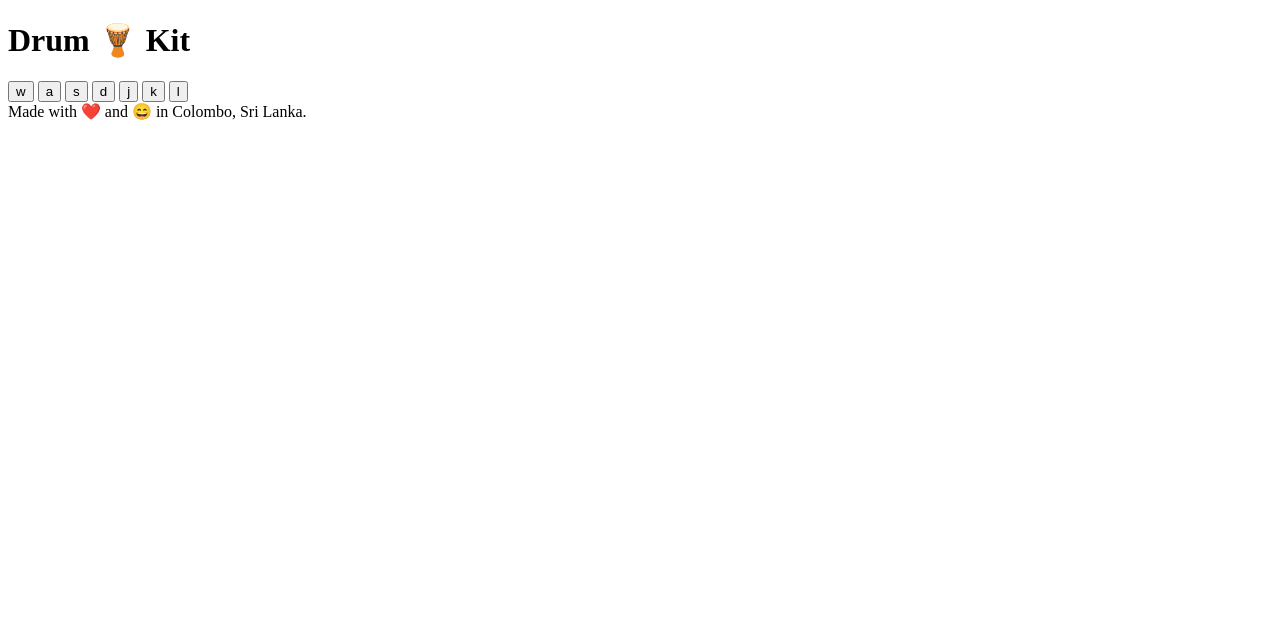
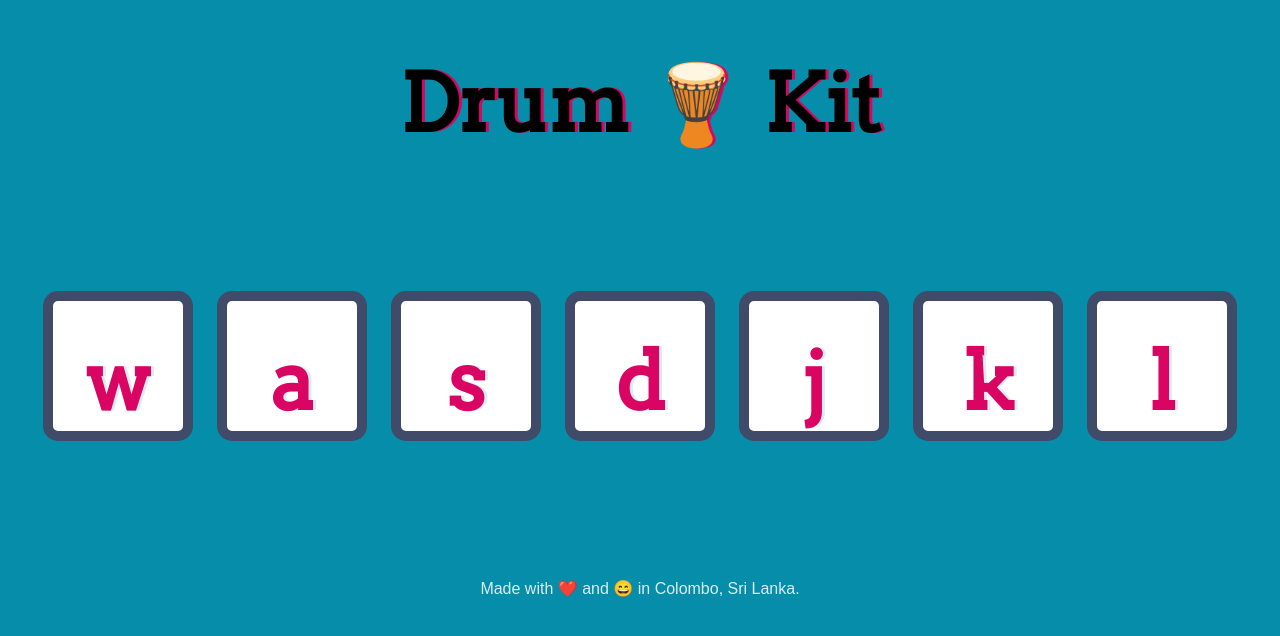
Before and after one commit to dileeka1998/Drum-Kit-Website, a plain HTML site: page index.html in a window 1280 px wide. Drawn offline with Linux system fonts and the light colour scheme.

Commit message:
add styles to the website

```diff
--- a/index.html
+++ b/index.html
@@ -22,5 +22,6 @@
     <footer>
         Made with ❤️ and 😄 in Colombo, Sri Lanka.
     </footer>
+    <script src="index.js"></script>
 </body>
 </html>
--- a/index.js
+++ b/index.js
@@ -0,0 +1,11 @@
+function handleClick() {
+    alert("I got clicked")
+}
+
+
+
+document.addEventListener('DOMContentLoaded',()=>{
+    const button = document.querySelector('button')
+
+    button.addEventListener('click',handleClick)
+})
--- a/styles.css
+++ b/styles.css
@@ -0,0 +1,54 @@
+body {
+    margin:0;
+    align-items: center;
+    justify-content:center;
+    text-align:center;
+    background-color:#068DA9;
+    overflow:hidden;
+}
+
+h1 {
+    font-size: 5rem;
+    font-family: "Arvo", cursive;
+    text-shadow: 3px 0 #DA0463;
+
+  }
+  footer {
+    color: #DBEDF3;
+    font-family: sans-serif;
+  }
+  .set {
+    margin: 10% auto;
+  }
+
+  .game-over {
+    background-color: red;
+    opacity: 0.8;
+  }
+
+  .pressed {
+    box-shadow: 0 3px 4px 0 #DBEDF3;
+    opacity: 0.5;
+  }
+
+  .red {
+    color: red;
+  }
+
+  .drum {
+    outline: none;
+    border: 10px solid #404B69;
+    font-size: 5rem;
+    font-family: 'Arvo', cursive;
+    line-height: 2;
+    font-weight: 900;
+    color: #DA0463;
+    text-shadow: 3px 0 #DBEDF3;
+    border-radius: 15px;
+    display: inline-block;
+    width: 150px;
+    height: 150px;
+    text-align: center;
+    margin: 10px;
+    background-color: white;
+  }
```
